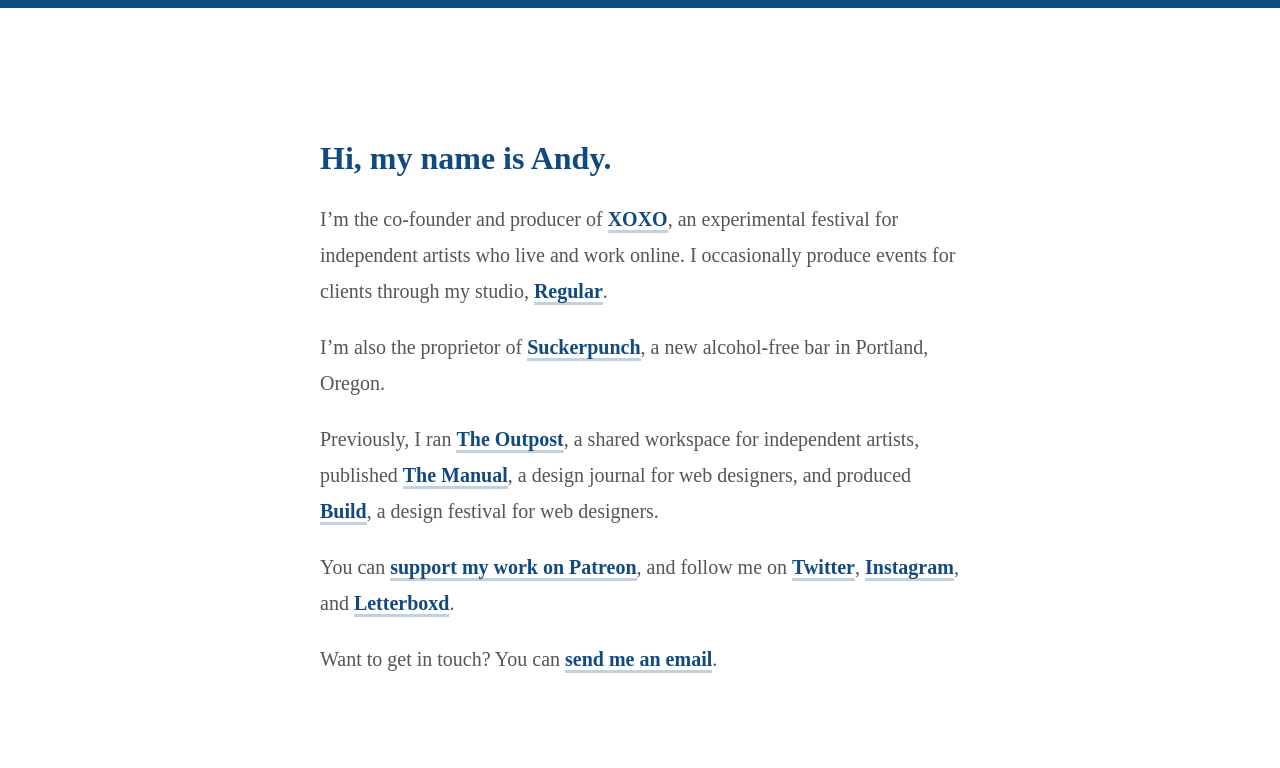
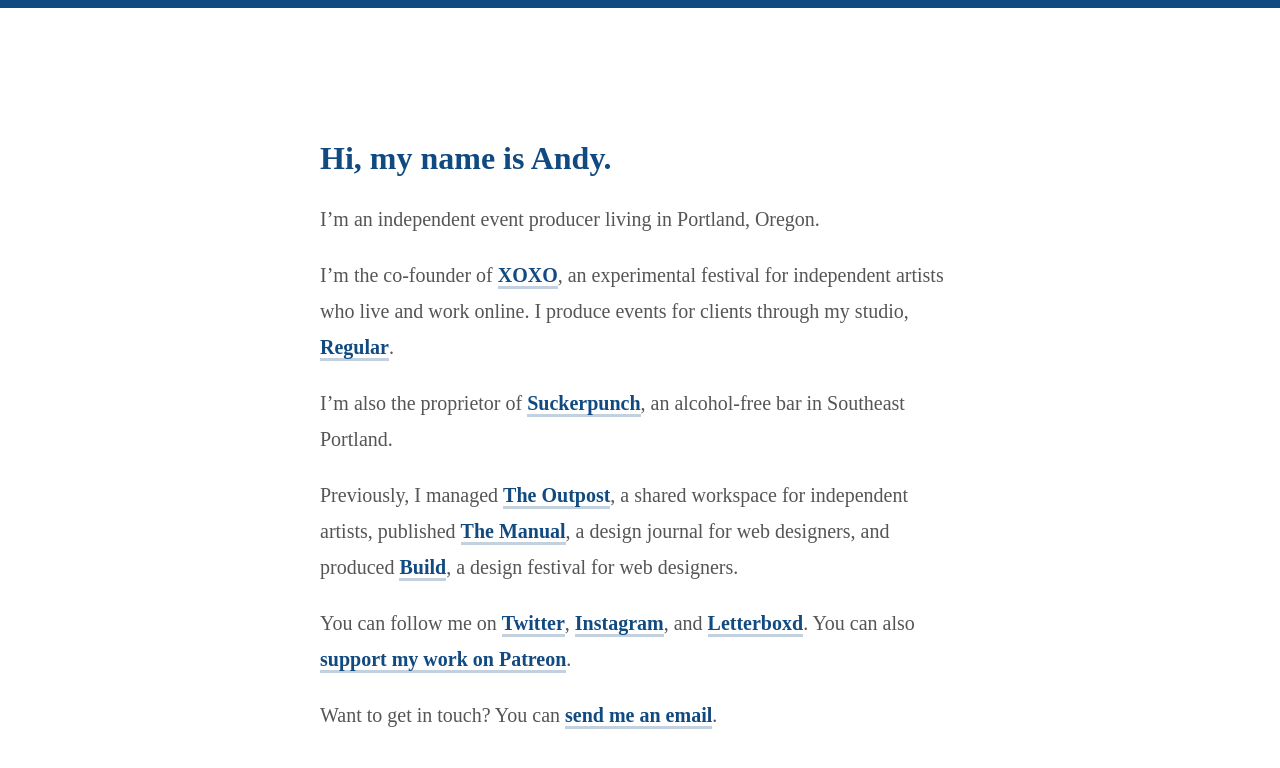
Before and after one commit to andymcmillan/andymcmillan, a Jekyll site: the page built from index.md, in a window 1280 px wide. Shown: the top 768 px of the page. Built offline with Jekyll 4.4.1, drawn with Linux system fonts in a browser that asks for light colours.

Commit message:
Update index.md

```diff
--- a/index.md
+++ b/index.md
@@ -5,12 +5,14 @@
 
 # Hi, my name is Andy.
 
-I'm the co-founder and producer of [XOXO](https://xoxofest.com), an experimental festival for independent artists who live and work online. I occasionally produce events for clients through my studio, [Regular](http://regular.events).
+I'm an independent event producer living in Portland, Oregon.
 
-I’m also the proprietor of [Suckerpunch](https://suckerpunchpdx.com), a new alcohol-free bar in Portland, Oregon.
+I'm the co-founder of [XOXO](https://xoxofest.com), an experimental festival for independent artists who live and work online. I produce events for clients through my studio, [Regular](http://regular.events).
 
-Previously, I ran [The Outpost](http://outpostpdx.com), a shared workspace for independent artists, published [The Manual](http://alwaysreadthemanual.com), a design journal for web designers, and produced [Build](http://buildconf.com), a design festival for web designers.
+I’m also the proprietor of [Suckerpunch](https://suckerpunchpdx.com), an alcohol-free bar in Southeast Portland.
 
-You can [support my work on Patreon](http://patreon.com/andymcmillan), and follow me on [Twitter](https://twitter.com/andymcmillan), [Instagram](https://instagram.com/goodonpaper), and [Letterboxd](https://letterboxd.com/andymcmillan).
+Previously, I managed [The Outpost](http://outpostpdx.com), a shared workspace for independent artists, published [The Manual](http://alwaysreadthemanual.com), a design journal for web designers, and produced [Build](http://buildconf.com), a design festival for web designers.
+
+You can follow me on [Twitter](https://twitter.com/andymcmillan), [Instagram](https://instagram.com/goodonpaper), and [Letterboxd](https://letterboxd.com/andymcmillan). You can also [support my work on Patreon](http://patreon.com/andymcmillan).
 
 Want to get in touch? You can [send me an email](mailto:hi@andymcmillan.com).
```
